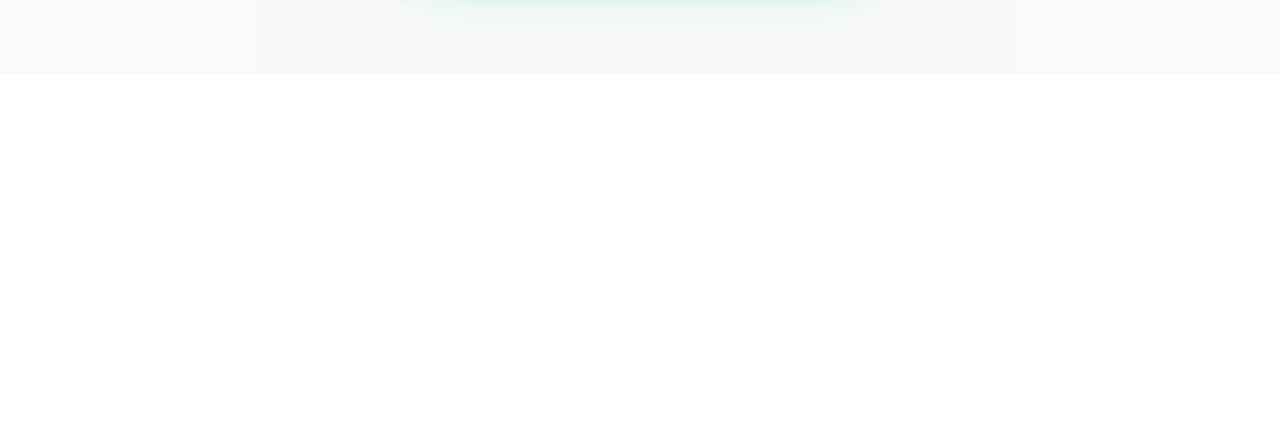
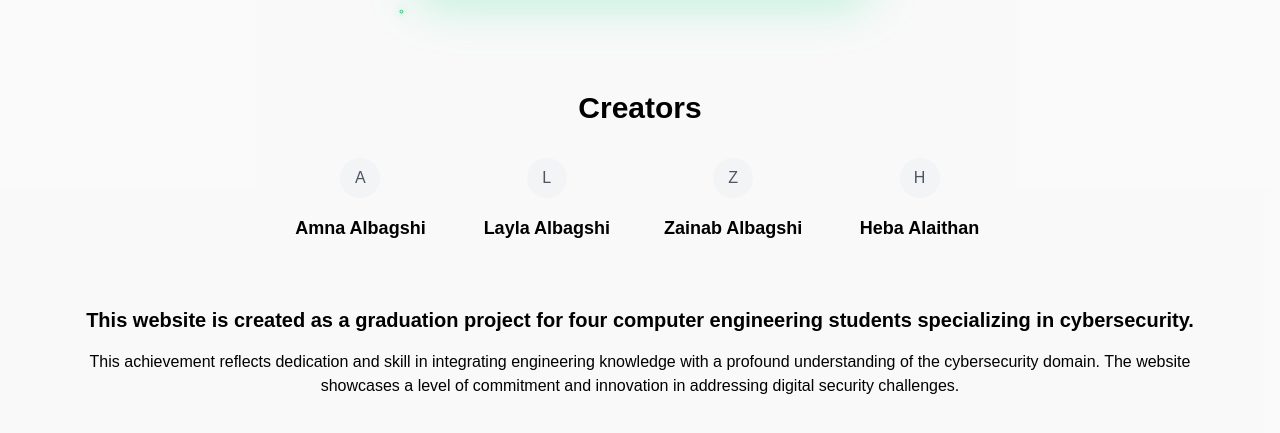
Before and after one commit to Abdullah-albagshi/Cyber-Security-Chatbot, a Next.js app: page /sign-in in a window 1280 px wide. Shown: the part 1085-1518 px from the top of the page. Before the commit the page ends 1159 px from the top, so only its background shows below. Built offline with nearby package versions, Linux system fonts and the light colour scheme; no server answers.

Commit message:
Add About component and update header links

```diff
--- a/app/sign-in/page.tsx
+++ b/app/sign-in/page.tsx
@@ -1,6 +1,7 @@
 import LandingPage from '@/components/ui/LandingPage'
 import { auth } from '@/auth'
 import { redirect } from 'next/navigation'
+import About from '@/components/about'
 
 export default async function SignInPage() {
   const session = await auth()
@@ -11,6 +12,7 @@ export default async function SignInPage() {
   return (
     <div className="flex flex-col items-center justify-center w-full h-full px-4 py-16 space-y-8">
       <LandingPage/>
+      <About/>
     </div>
   )
 }
--- a/auth.ts
+++ b/auth.ts
@@ -34,6 +34,7 @@ export const {
     }
   },
   pages: {
-    signIn: '/sign-in' // overrides the next-auth default signin page https://authjs.dev/guides/basics/pages
+    signIn: '/sign-in', // overrides the next-auth default signin page https://authjs.dev/guides/basics/pages
+    about: '/about', // overrides the next-auth default about page https://authjs.dev/guides/basics/pages
   }
 })
--- /dev/null
+++ b/components/about.tsx
@@ -0,0 +1,52 @@
+'use client'
+// components/About.js
+import React from 'react'
+interface UserCardProps {
+  name: string;
+}
+
+const UserCard: React.FC<UserCardProps> = ({ name }) => {
+  return (
+    <div className=" text-black dark:text-white p-4 rounded-lg   mb-4 flex flex-col items-center">
+      <div className="relative inline-flex items-center justify-center w-10 h-10 overflow-hidden bg-gray-100 rounded-full dark:bg-gray-600 mb-4">
+        <span className="font-medium text-gray-600 dark:text-gray-300">
+          {name.charAt(0)}
+        </span>
+      </div>
+      <p className="text-lg font-semibold">{name}</p>
+      {/* Add any additional user information here */}
+    </div>
+  );
+};
+
+const About: React.FC = () => {
+  return (
+    <div className="container mx-auto mt-8 p-8 text-black dark:text-white rounded-lg flex flex-col items-center">
+      <h1 className="text-3xl font-bold mb-4 text-center">Creators</h1>
+
+      {/* User Cards */}
+      <div className="grid grid-cols-1 md:grid-cols-2 lg:grid-cols-4 gap-4">
+        <UserCard name="Amna Albagshi" />
+        <UserCard name="Layla Albagshi" />
+        <UserCard name="Zainab Albagshi" />
+        <UserCard name="Heba Alaithan" />
+      </div>
+
+      <p className="mx-4 text-xl text-center mt-8 font-bold">
+        This website is created as a graduation project for four computer engineering students specializing in cybersecurity.
+      </p>
+
+      <p className='mt-4 text-md text-center'>
+        This achievement reflects dedication and skill in integrating
+        engineering knowledge with a profound understanding of the cybersecurity
+        domain. The website showcases a level of commitment and innovation in
+        addressing digital security challenges.
+      </p>
+    </div>
+  );
+};
+
+
+
+
+export default About
--- a/components/header.tsx
+++ b/components/header.tsx
@@ -14,9 +14,17 @@ async function UserOrLogin() {
         {session?.user ? (
           <UserMenu user={session.user} />
         ) : (
+          <>
+            {/* about */}
+            {/* <Link href="/about">
+              <Button variant="outline" className="ml-2">
+                About
+              </Button>
+            </Link>
             <Button variant="link" asChild className="-ml-2">
               <Link href="/sign-in?callbackUrl=/">Login</Link>
-          </Button>
+            </Button> */}
+          </>
         )}
       </div>
     </>
@@ -57,13 +65,15 @@ async function Links() {
   )
 }
 
-
-
 export function Header() {
-  return (<>
-    <header className="sticky top-0 z-50 flex items-center justify-between w-full h-16 px-4 border-b shrink-0 bg-gradient-to-b from-background/10 via-background/50 to-background/80 backdrop-blur-xl">
+  return (
+    <>
+      <header className="sticky top-0 z-50 flex items-center justify-between w-full h-[5rem] px-4 border-b shrink-0 bg-gradient-to-b from-background/10 via-background/50 to-background/80 backdrop-blur-xl">
         <Link href="/" rel="nofollow">
-        <img src="https://i.imgur.com/XVnO2Vt.png" className="h-[100px] mr-2" />
+          <img
+            src="https://i.imgur.com/XVnO2Vt.png"
+            className="h-[140px] mr-2"
+          />
           {/* <IconNextChat className="w-6 h-6 mr-2 dark:hidden" inverted ur/>
           <IconNextChat className="hidden w-6 h-6 mr-2 dark:block" /> */}
         </Link>
```
Lines whose indentation alone changed are shown as unchanged.
